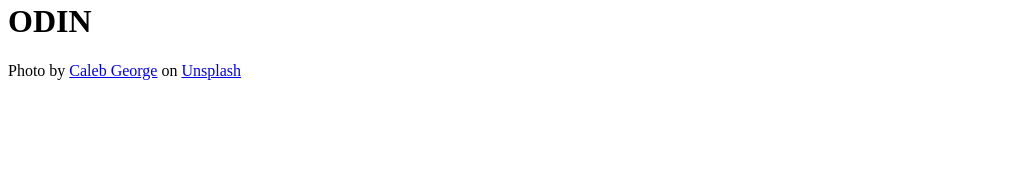
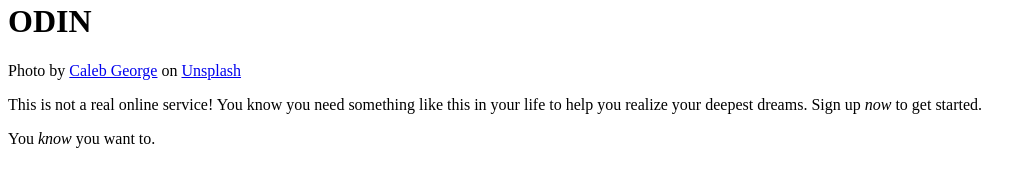
Before and after one commit to VictorOmboke/odin-sign-up-form, a plain HTML site: page index.html in a window 1280 px wide. Shown: the part 538-724 px from the top of the page, without its empty margins (0-1032 px from the left). Drawn offline with Linux system fonts and the light colour scheme.

Commit message:
Add form container as well as informational paragraph

```diff
--- a/index.html
+++ b/index.html
@@ -25,6 +25,19 @@
                 href="https://unsplash.com/">Unsplash</a>
         </div>
     </div>
+
+    <div id="form-container">
+        <div class="header-info">
+            <p>
+                This is not a real online service! You know you need something like this in your life to help you
+                realize your deepest dreams.
+                Sign up <em>now</em> to get started.
+            </p>
+            <p>
+                You <em>know</em> you want to.
+            </p>
+        </div>
+    </div>
 </body>
 
 </html>
```
